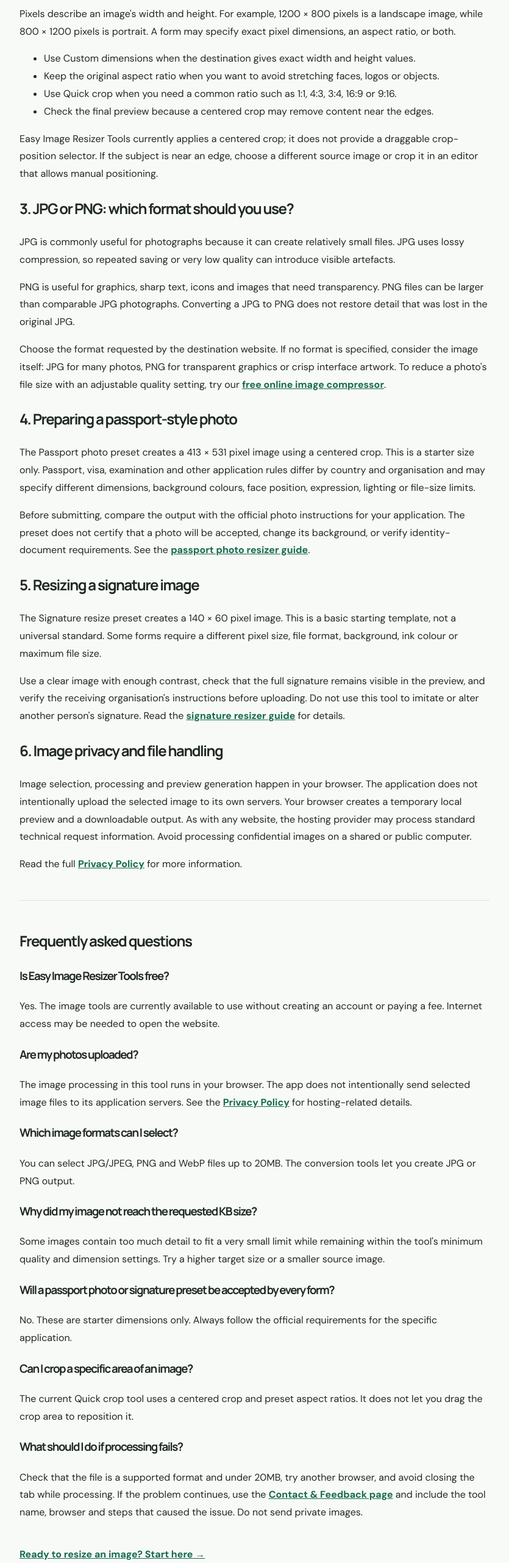
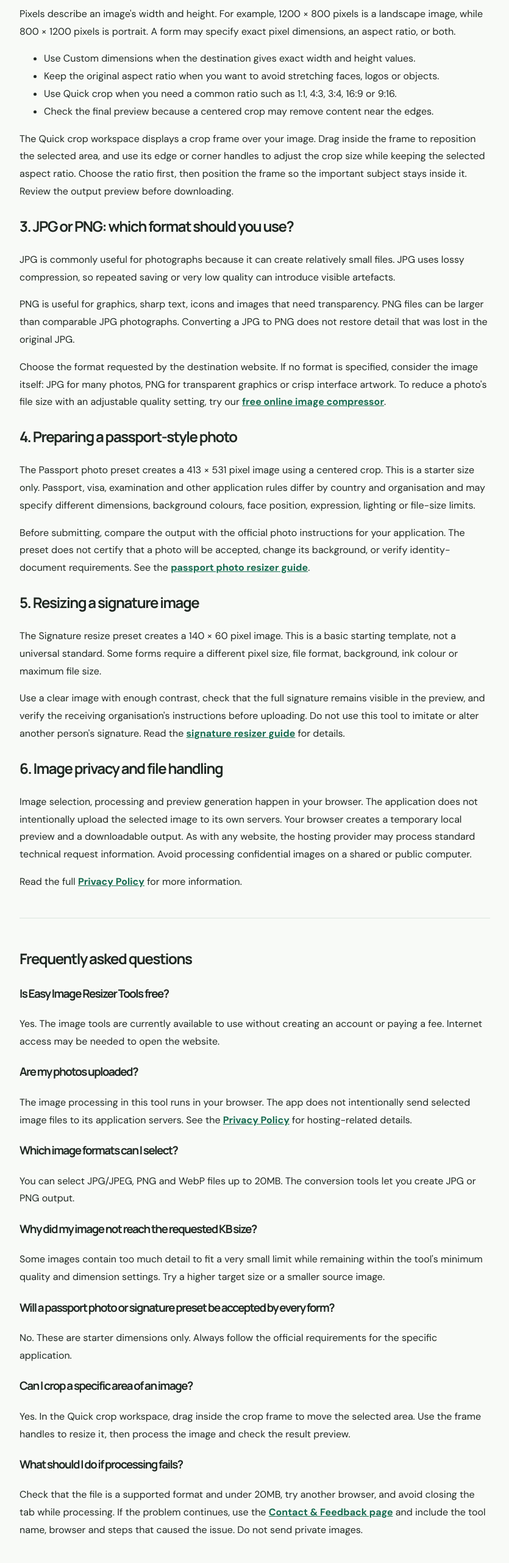
Before and after one commit to ashrafhashmi95786-sys/easy-image-resizer, a Next.js app: page /guides in a window 1280 px wide. Shown: the part 952-3515 px from the top of the page at 61% size, without its empty margins (222-1057 px from the left). Built offline with nearby package versions, Linux system fonts and the light colour scheme.

Commit message:
Improve SEO page content and correct crop guide

```diff
--- a/app/guides/page.tsx
+++ b/app/guides/page.tsx
@@ -43,7 +43,7 @@ export default function GuidesPage() {
         <li>Use Quick crop when you need a common ratio such as 1:1, 4:3, 3:4, 16:9 or 9:16.</li>
         <li>Check the final preview because a centered crop may remove content near the edges.</li>
       </ul>
-      <p>Easy Image Resizer Tools currently applies a centered crop; it does not provide a draggable crop-position selector. If the subject is near an edge, choose a different source image or crop it in an editor that allows manual positioning.</p>
+      <p>The Quick crop workspace displays a crop frame over your image. Drag inside the frame to reposition the selected area, and use its edge or corner handles to adjust the crop size while keeping the selected aspect ratio. Choose the ratio first, then position the frame so the important subject stays inside it. Review the output preview before downloading.</p>
     </article>
 
     <article>
@@ -84,7 +84,7 @@ export default function GuidesPage() {
       <h3>Will a passport photo or signature preset be accepted by every form?</h3>
       <p>No. These are starter dimensions only. Always follow the official requirements for the specific application.</p>
       <h3>Can I crop a specific area of an image?</h3>
-      <p>The current Quick crop tool uses a centered crop and preset aspect ratios. It does not let you drag the crop area to reposition it.</p>
+      <p>Yes. In the Quick crop workspace, drag inside the crop frame to move the selected area. Use the frame handles to resize it, then process the image and check the result preview.</p>
       <h3>What should I do if processing fails?</h3>
       <p>Check that the file is a supported format and under 20MB, try another browser, and avoid closing the tab while processing. If the problem continues, use the <Link href="/contact" style={linkStyle}>Contact & Feedback page</Link> and include the tool name, browser and steps that caused the issue. Do not send private images.</p>
     </section>
```
